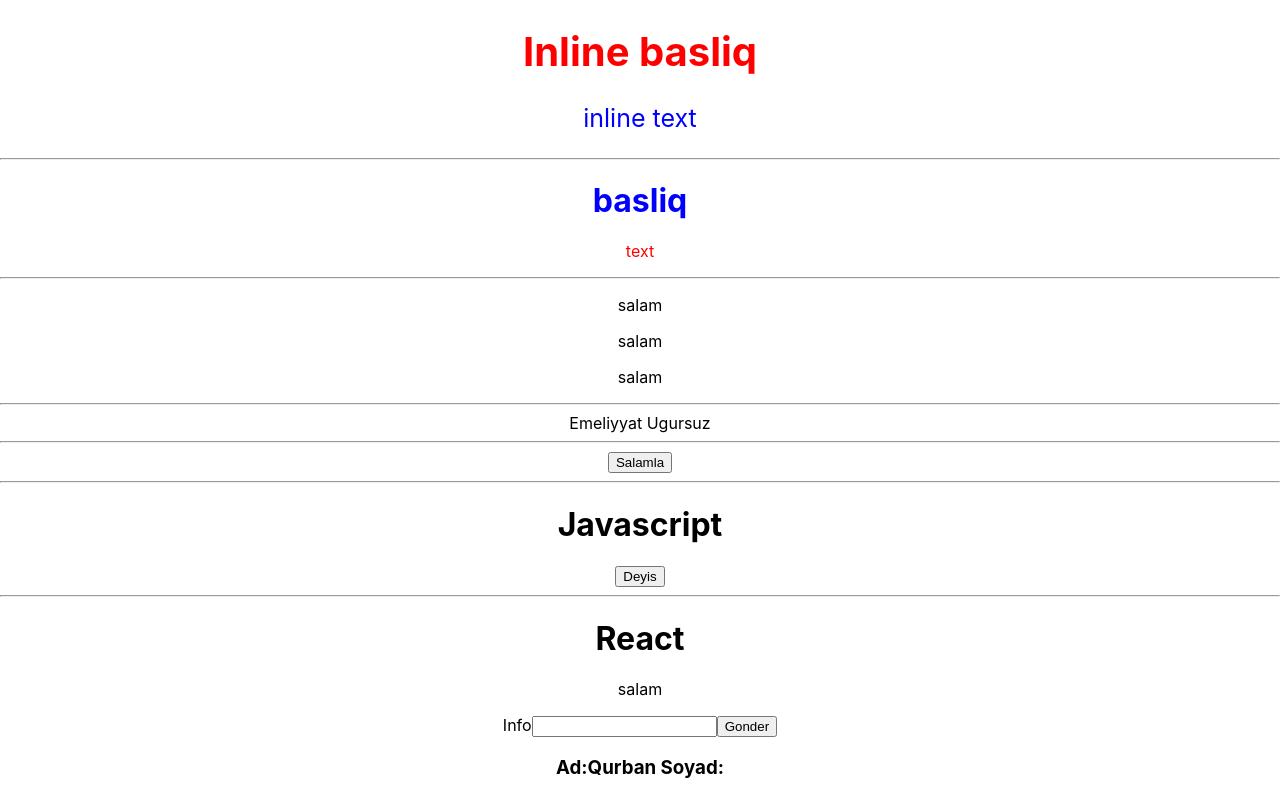
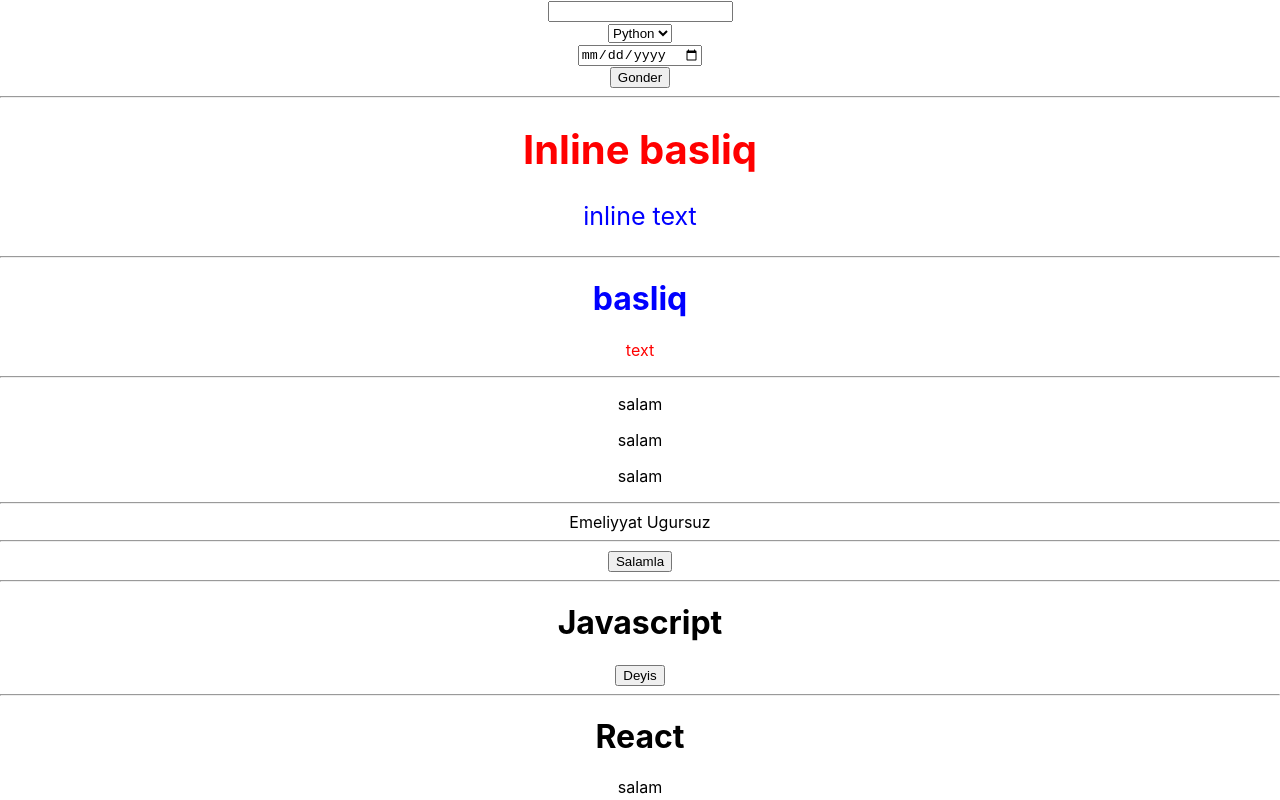
Before and after one commit to gurbangurbanzade/React-Projects, a React (Create React App) app in the folder Exercises/ReactUdemyIA/01MyApp/my-app/: page / in a window 1280 px wide. Shown: the top 800 px of the page. Built offline with nearby package versions, Linux system fonts and the light colour scheme.

Commit message:
Simple Form Example

```diff
--- a/Exercises/ReactUdemyIA/01MyApp/my-app/src/App.js
+++ b/Exercises/ReactUdemyIA/01MyApp/my-app/src/App.js
@@ -12,9 +12,13 @@
 import ArrayRender from "./Components/ArrayRender";
 import Stil from "./Components/Stil";
 import Inline from "./Components/Inline";
+import SimpleForm from "./Components/SimpleForm";
+
 function App() {
   return (
     <div className="App">
+      <SimpleForm />
+      <hr />
       <Inline />
       <hr />
       <Stil />
--- /dev/null
+++ b/Exercises/ReactUdemyIA/01MyApp/my-app/src/Components/SimpleForm.js
@@ -0,0 +1,71 @@
+import React, { Component } from "react";
+
+export class SimpleForm extends Component {
+  constructor(props) {
+    super(props);
+
+    this.state = {
+      name: "",
+      lesson: "",
+      date: "",
+    };
+  }
+  changeName = (event) => {
+    this.setState({
+      name: event.target.value,
+    });
+  };
+  changeLesson = (event) => {
+    this.setState({
+      lesson: event.target.value,
+    });
+  };
+  changeDate = (event) => {
+    this.setState({
+      date: event.target.value,
+    });
+  };
+  submitHand = (event) => {
+    event.preventDefault();
+    alert(`${this.state.name} ${this.state.lesson} ${this.state.date}`);
+  };
+  render() {
+    return (
+      <div>
+        <div>
+          <form action="" onSubmit={this.submitHand}>
+            <div>
+              <input
+                onChange={this.changeName}
+                value={this.state.name}
+                type="text"
+              />
+            </div>
+            <div>
+              <select
+                onChange={this.changeLesson}
+                value={this.state.lesson}
+                name=""
+                id=""
+              >
+                <option>Python</option>
+                <option>java</option>
+                <option>React</option>
+              </select>
+            </div>
+            <div>
+              <input
+                onChange={this.changeDate}
+                value={this.state.date}
+                type="date"
+              />
+            </div>
+            <button type="submit">Gonder</button>
+          </form>
+        </div>
+      </div>
+    );
+  }
+}
+
+export default SimpleForm;
```
